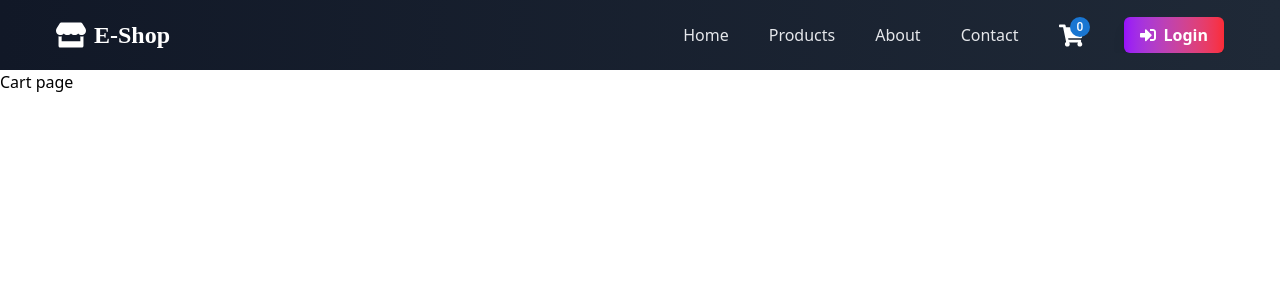
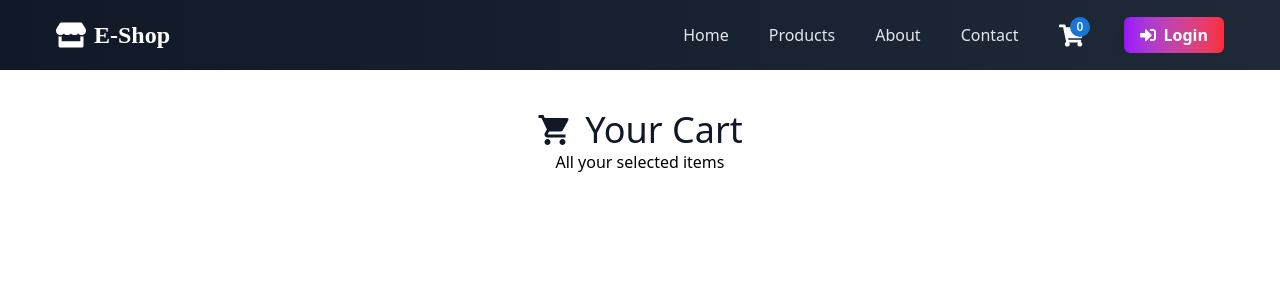
Before and after one commit to saspal02/E-commerce, a React (Vite) app in the folder ecomm-frontend/: page /cart in a window 1280 px wide. Shown: the top 300 px of the page. Built offline with nearby package versions, Linux system fonts and the light colour scheme; no server answers.

Commit message:
chore: minor UI spacing and formatting fixes

```diff
--- a/ecomm-frontend/src/components/cart/Cart.jsx
+++ b/ecomm-frontend/src/components/cart/Cart.jsx
@@ -1,5 +1,17 @@
+import { MdArrowBack, MdShoppingCart } from "react-icons/md";
+
 const Cart = () => {
-  return <h1>Cart page</h1>;
+  return (
+    <div className="lg:px-14 sm:px-8 px-4 py-10">
+      <div className="flex flex-col items-center mb-12">
+        <h1 className="text-4xl text-gray-900 flex items-center gap-3">
+          <MdShoppingCart size={36} className="text-grey-700" />
+          Your Cart
+        </h1>
+        <p>All your selected items</p>
+      </div>
+    </div>
+  );
 };
 
 export default Cart;
```
